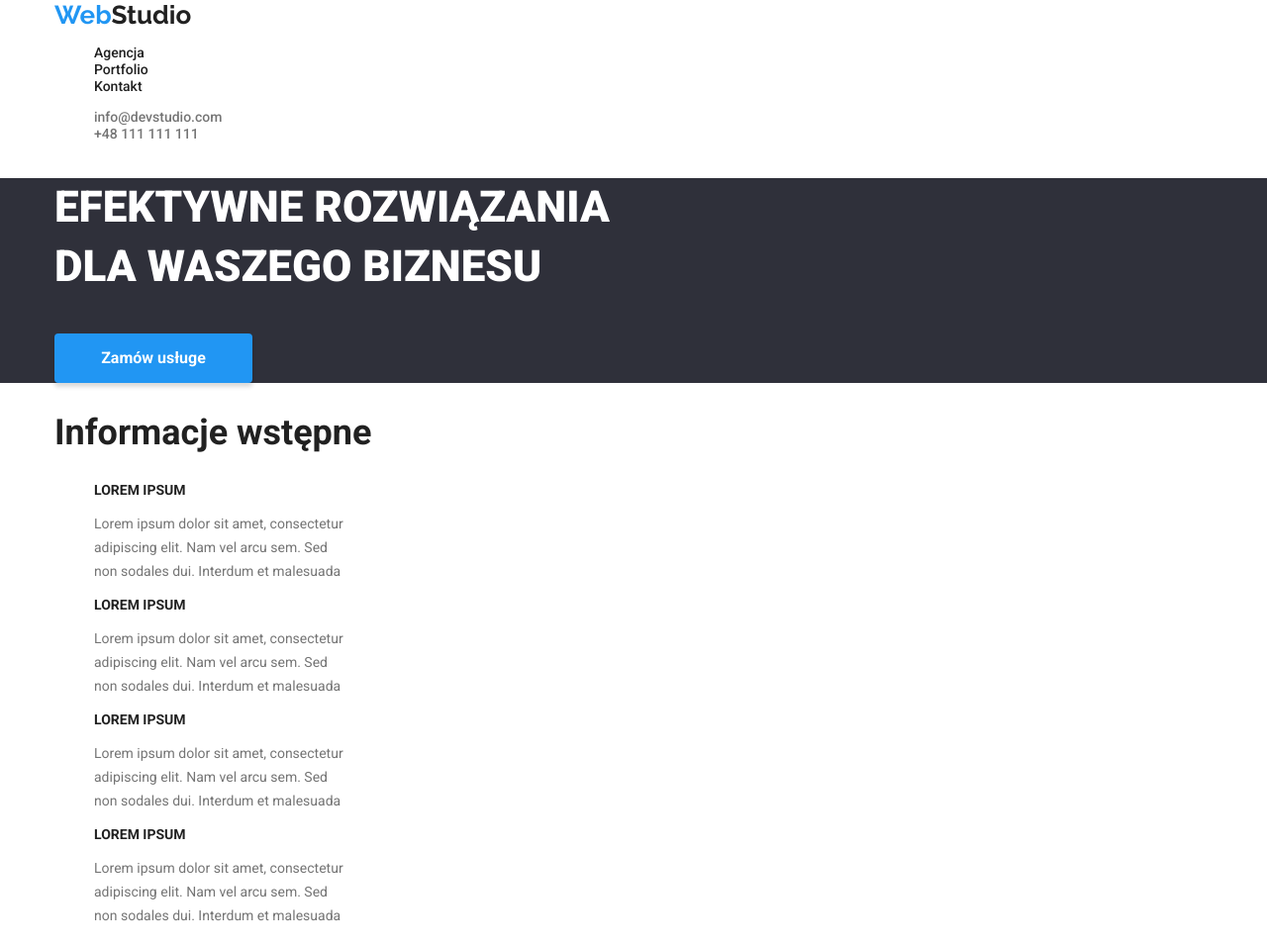
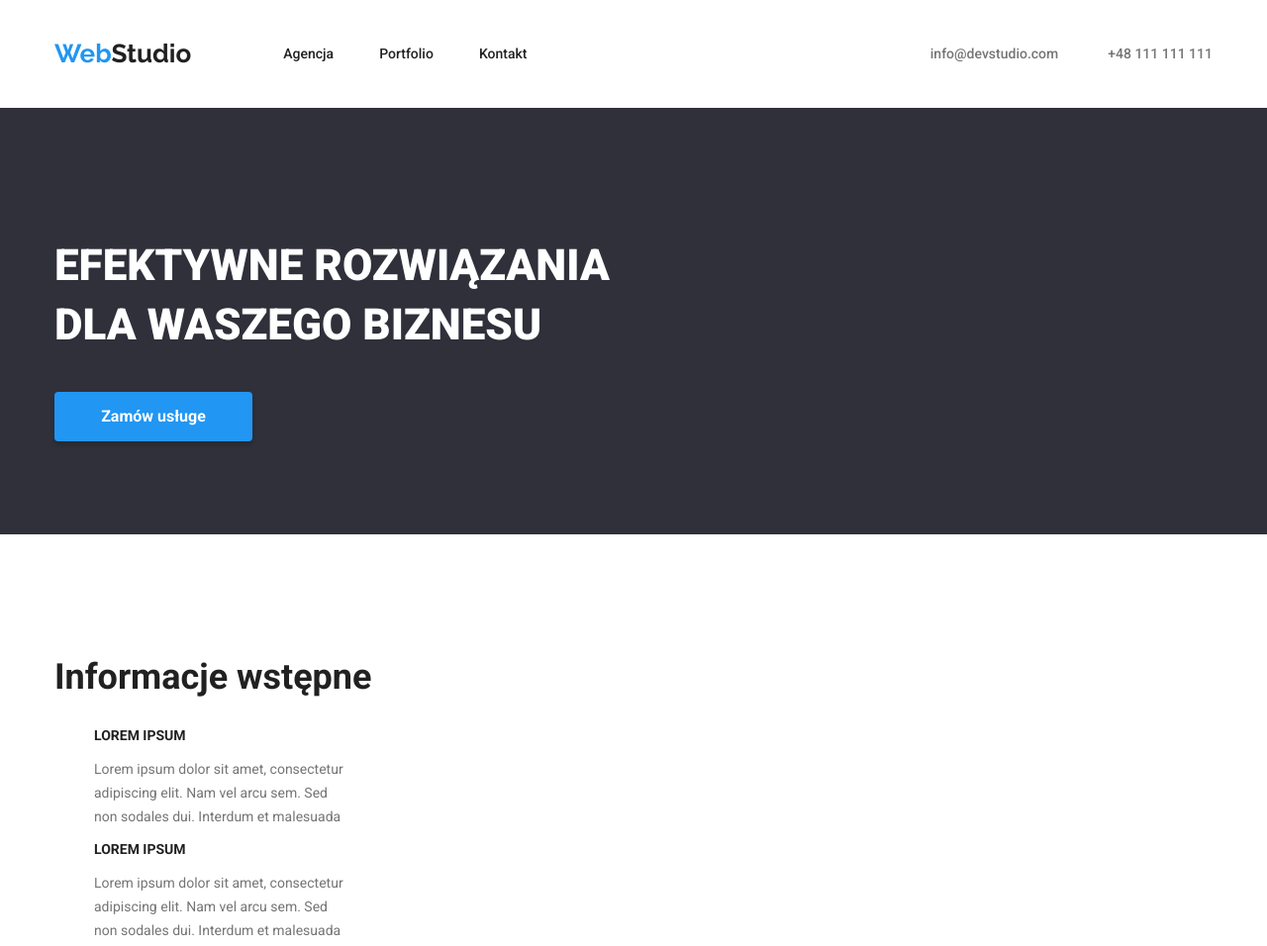
Before and after one commit to monyqaa/goit-markup-hw-03, a plain HTML site: page index.html in a window 1280 px wide. Shown: the top 956 px of the page at 99% size. Drawn offline with nearby package versions, Linux system fonts and the light colour scheme.

Commit message:
Dodanie stylów do header

```diff
--- a/css/styles.css
+++ b/css/styles.css
@@ -182,3 +182,26 @@ button {
   max-width: 1200px;
   padding: 0 15px;
 }
+
+.section {
+  padding-top: 94px;
+  padding-bottom: 94px;
+}
+
+.header-wrapper {
+  display: flex;
+  align-items: center;
+}
+
+.header-nav {
+  display: flex;
+  margin-left: 93px;
+  gap: 46px;
+  padding: 32px 0;
+}
+
+.header-contacts {
+  display: flex;
+  margin-left: auto;
+  gap: 50px;
+}
--- a/index.html
+++ b/index.html
@@ -19,12 +19,12 @@
   </head>
   <body>
     <header>
-      <div class="container">
+      <div class="container header-wrapper">
         <a href="./index.html" class="logo"
           ><span class="highlight">Web</span>Studio</a
         >
         <nav>
-          <ul class="list-style">
+          <ul class="header-nav list-style">
             <li><a href="#" class="nav-link">Agencja</a></li>
             <li>
               <a href="./portfolio.html" class="nav-link">Portfolio</a>
@@ -32,7 +32,7 @@
             <li><a href="#" class="nav-link">Kontakt</a></li>
           </ul>
         </nav>
-        <ul class="list-style">
+        <ul class="header-contacts list-style">
           <li>
             <a href="mailto:info@devstudio.com" class="header-contact"
               >info@devstudio.com</a
@@ -46,14 +46,14 @@
     </header>
 
     <main>
-      <section class="dark-mode">
+      <section class="section dark-mode">
         <div class="container">
           <h1>EFEKTYWNE ROZWIĄZANIA <br />DLA WASZEGO BIZNESU</h1>
           <button type="button" class="main-button">Zamów usługe</button>
         </div>
       </section>
 
-      <section>
+      <section class="section">
         <div class="container">
           <h2>Informacje wstępne</h2>
           <ul class="list-style">
@@ -93,7 +93,7 @@
         </div>
       </section>
 
-      <section>
+      <section class="section">
         <div class="container">
           <h2>Czym się zajmujemy</h2>
           <ul class="list-style">
@@ -125,7 +125,7 @@
         </div>
       </section>
 
-      <section class="main-light-background">
+      <section class="section main-light-background">
         <div class="container">
           <h2>Nasz zespół</h2>
           <ul class="list-style">
```
